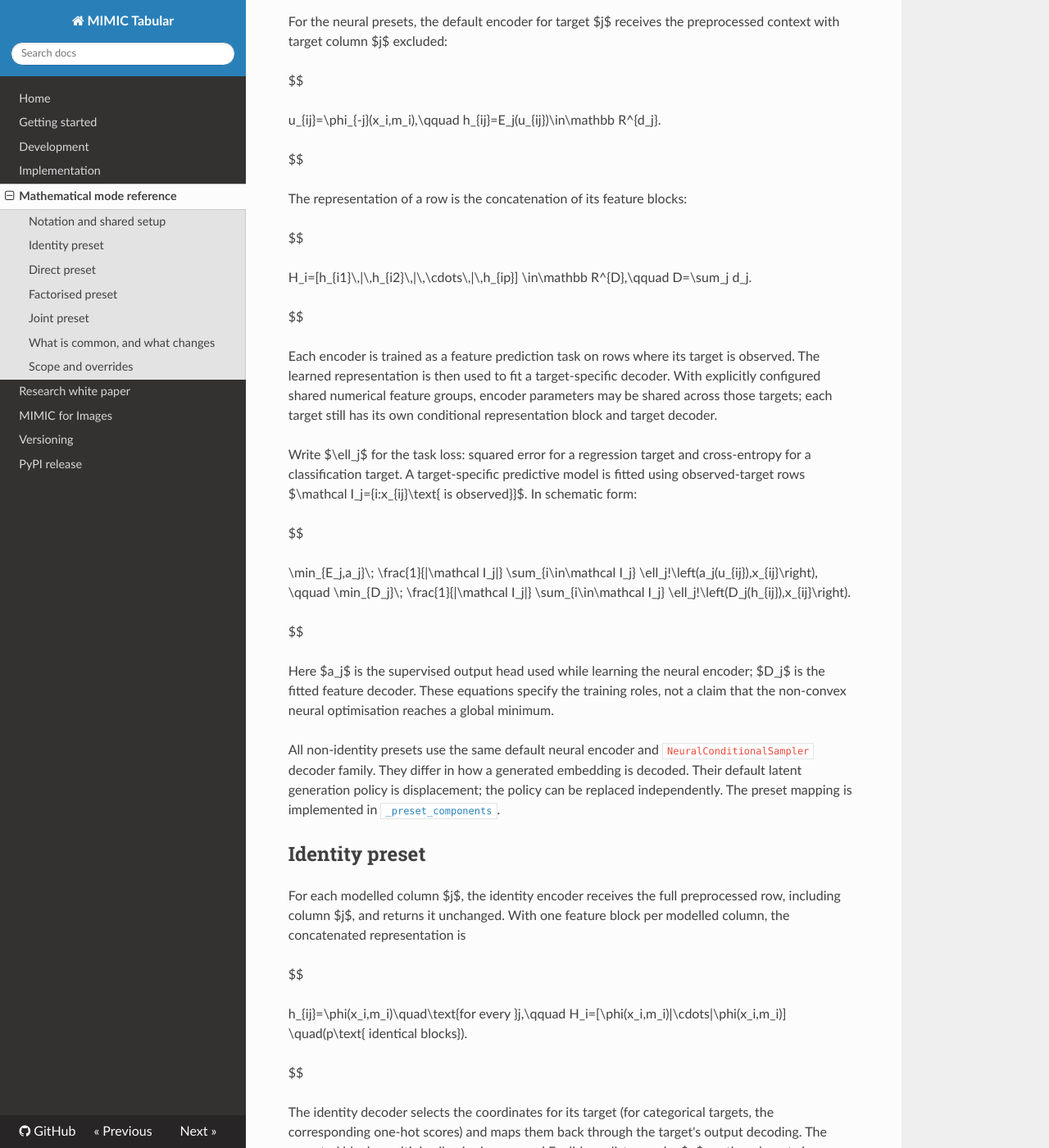
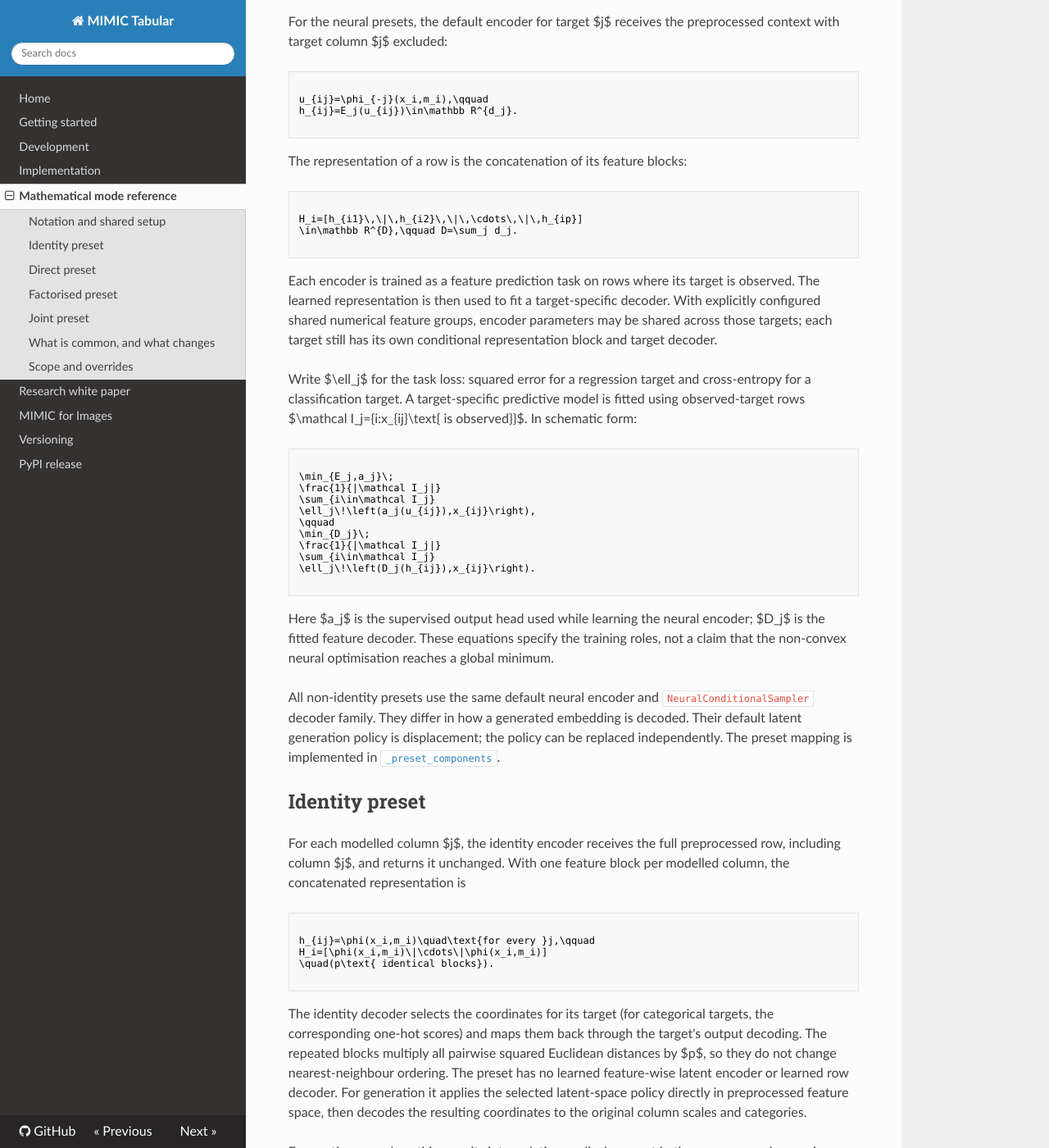
Before and after one commit to fabriziocosta/MIMIC, an MkDocs documentation site: the page built from docs/MODES.md, in a window 1280 px wide and 1400 px high, scrolled down 565 px. Shown: the whole window at 82% size. Built offline with MkDocs 1.6.1, drawn with Linux system fonts in a browser that asks for light colours; nearby versions of some CDN libraries; some of the changed text lies outside the part shown.

Commit message:
Use GitHub math code blocks

````diff
--- a/docs/MODES.md
+++ b/docs/MODES.md
@@ -22,21 +22,21 @@ missing. Columns declared as ignored are outside $\mathcal J$.
 For the neural presets, the default encoder for target $j$ receives the
 preprocessed context with target column $j$ excluded:
 
-$$
+```math
 
 u_{ij}=\phi_{-j}(x_i,m_i),\qquad
 h_{ij}=E_j(u_{ij})\in\mathbb R^{d_j}.
 
-$$
+```
 
 The representation of a row is the concatenation of its feature blocks:
 
-$$
+```math
 
 H_i=[h_{i1}\,\|\,h_{i2}\,\|\,\cdots\,\|\,h_{ip}]
 \in\mathbb R^{D},\qquad D=\sum_j d_j.
 
-$$
+```
 
 Each encoder is trained as a feature prediction task on rows where its target
 is observed. The learned representation is then used to fit a target-specific
@@ -49,7 +49,7 @@ and cross-entropy for a classification target. A target-specific predictive
 model is fitted using observed-target rows
 $\mathcal I_j=\{i:x_{ij}\text{ is observed}\}$. In schematic form:
 
-$$
+```math
 
 \min_{E_j,a_j}\;
 \frac{1}{|\mathcal I_j|}
@@ -61,7 +61,7 @@ $$
 \sum_{i\in\mathcal I_j}
 \ell_j\!\left(D_j(h_{ij}),x_{ij}\right).
 
-$$
+```
 
 Here $a_j$ is the supervised output head used while learning the neural
 encoder; $D_j$ is the fitted feature decoder. These equations specify the
@@ -80,13 +80,13 @@ For each modelled column $j$, the identity encoder receives the full
 preprocessed row, including column $j$, and returns it unchanged. With one
 feature block per modelled column, the concatenated representation is
 
-$$
+```math
 
 h_{ij}=\phi(x_i,m_i)\quad\text{for every }j,\qquad
 H_i=[\phi(x_i,m_i)\|\cdots\|\phi(x_i,m_i)]
 \quad(p\text{ identical blocks}).
 
-$$
+```
 
 The identity decoder selects the coordinates for its target (for categorical
 targets, the corresponding one-hot scores) and maps them back through the
@@ -108,30 +108,30 @@ For each generated embedding $H^*=[h^*_1\\|\\cdots\\|h^*_p]$, direct
 decoding applies each target-specific decoder to that target's own feature
 block:
 
-$$
+```math
 
 \hat x^*_j=D_j(h^*_j),\qquad j\in\mathcal J.
 
-$$
+```
 
 The implementation's neural regression decoder predicts the conditional
 mixture mean
 
-$$
+```math
 
 \hat x^*_j=\sum_{k=1}^{K}\pi_{jk}(h^*_j)\,\mu_{jk}(h^*_j),
 
-$$
+```
 
 before reversing target scaling. For a categorical target it chooses the
 highest-probability class:
 
-$$
+```math
 
 \hat x^*_j=\arg\max_{c\in\mathcal C_j}
 p_j(c\mid h^*_j).
 
-$$
+```
 
 This preset is deterministic at generation time: it returns point predictions
 and does not draw values from the conditional samplers.
@@ -146,32 +146,32 @@ Factorised generation first makes the same deterministic initial decode as the
 direct preset. It then performs three ordered passes over the modelled columns.
 For each unconditioned column $j$, it forms the fixed context
 
-$$
+```math
 
 H^*_{-j}=[h^*_1\|\cdots\|h^*_{j-1}\|h^*_{j+1}\|\cdots\|h^*_p]
 
-$$
+```
 
 and samples
 
-$$
+```math
 
 x^{(r)}_j\sim q_j(\,\cdot\mid H^*_{-j}),\qquad r=1,2,3.
 
-$$
+```
 
 Conditioned columns are kept at their requested values. For a categorical
 column, $q_j$ is the fitted conditional class-probability distribution. For
 a numerical column, the default neural sampler represents $q_j$ as a
 $K$-component Gaussian mixture:
 
-$$
+```math
 
 q_j(y\mid H^*_{-j})
 =\sum_{k=1}^{K}\pi_{jk}(H^*_{-j})
 \,\mathcal N\!\left(y;\mu_{jk}(H^*_{-j}),\sigma^2_{jk}(H^*_{-j})\right).
 
-$$
+```
 
 The sampler draws a component according to its mixture weight, then draws a
 value from that component. The implementation supports component temperature
@@ -190,39 +190,39 @@ Joint mode first computes a conditional-evidence block for every target. For
 each $j$, it applies that target's conditional sampler to the other
 embedding blocks:
 
-$$
+```math
 
 e_j=c_j(H^*_{-j}).
 
-$$
+```
 
 For a categorical target, $e_j$ is its vector of predicted class
 probabilities. For a numerical target, $e_j$ concatenates the predicted
 mixture weights, component means, and component scales. The complete evidence
 vector is
 
-$$
+```math
 
 e^*=[e_1\|e_2\|\cdots\|e_p].
 
-$$
+```
 
 A shared neural trunk $g_\omega$ maps $e^*$ to a shared hidden state, and
 target-specific heads $r_{\omega,j}$ produce all column predictions:
 
-$$
+```math
 
 s^*=g_\omega(e^*),\qquad
 \hat x^*_j=r_{\omega,j}(s^*).
 
-$$
+```
 
 The row decoder is fitted only on complete modelled training rows
 $\mathcal I_{\mathrm{complete}}
 =\{i:x_{ij}\text{ is observed for every }j\in\mathcal J\}$.
 Its objective is the mean of the per-target losses:
 
-$$
+```math
 
 \min_\omega\;
 \frac{1}{p}\sum_{j\in\mathcal J}
@@ -230,7 +230,7 @@ $$
 \sum_{i\in\mathcal I_{\mathrm{complete}}}
 \ell_j\!\left(r_{\omega,j}(g_\omega(e_i)),x_{ij}\right).
 
-$$
+```
 
 Regression heads use squared error and categorical heads use cross-entropy.
 The final predictions are deterministic: regression outputs are inverse-scaled
@@ -255,11 +255,11 @@ The latent generation policy (for example, interpolation or displacement) is a
 separate choice from the decoding preset. For the default displacement policy,
 with anchor rows $A,B,C$, the generated embedding is
 
-$$
+```math
 
 H^*=H(A)+\lambda\bigl(H(C)-H(B)\bigr),
 
-$$
+```
 
 where $\lambda$ is drawn from the policy's configured interval. In the
 default preset configuration the interval is $[0.25,0.75]$, and neighbours
````
